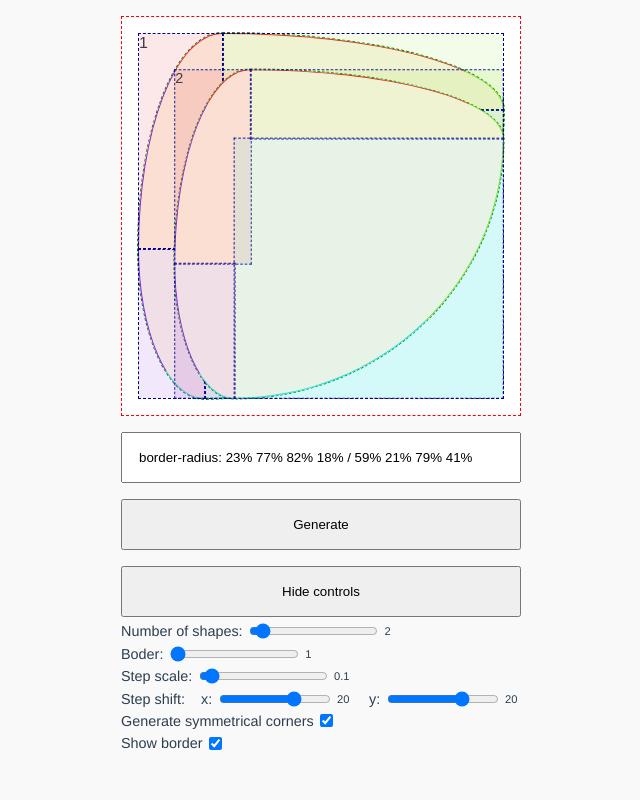
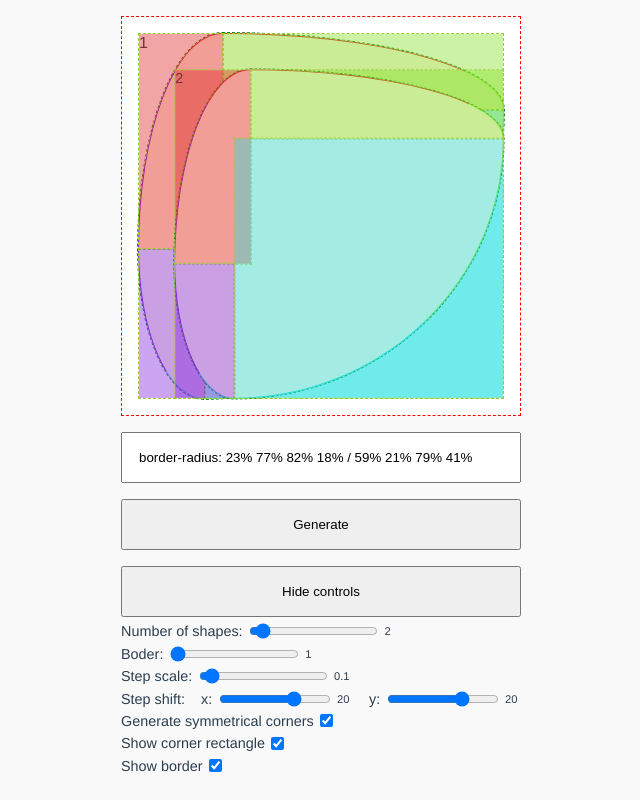
Before and after one commit to maxzz/border-radius-generator, a Vue app: page / in a window 1280 px wide. Shown: the whole page, without its empty margins (319-959 px from the left). Built offline with nearby package versions, Linux system fonts and the light colour scheme.

Commit message:
feature: add show/hide corners boxes

```diff
--- a/src/App.vue
+++ b/src/App.vue
@@ -5,14 +5,17 @@
                 :style="{
                     borderRadius: generatedCss,
                     backgroundColor: options.shapes == 1 ? 'red' : 'oldlace',
+                    outline: options.showRects ? '1px dashed green' : 'none',
                     transform: getItemTransform(item)
                 }"
                 :class="{'bubba-borders': options.showBorder}"
             >
-                <div class="bubba-marker" :style="{width: corners[0], height: corners[4], top: '0', left: '0'}" :title="`${corners[0]}, ${corners[4]}`"> </div>
-                <div class="bubba-marker" :style="{width: corners[1], height: corners[5], top: '0', right: '0'}"></div>
-                <div class="bubba-marker" :style="{width: corners[2], height: corners[6], bottom: '0', right: '0'}"></div>
-                <div class="bubba-marker" :style="{width: corners[3], height: corners[7], bottom: '0', left: '0'}"></div>
+                <template v-if="options.showRects">
+                    <div class="bubba-marker" :style="{width: corners[0], height: corners[4], top: '0', left: '0'}" :title="`${corners[0]}, ${corners[4]}`"> </div>
+                    <div class="bubba-marker" :style="{width: corners[1], height: corners[5], top: '0', right: '0'}"></div>
+                    <div class="bubba-marker" :style="{width: corners[2], height: corners[6], bottom: '0', right: '0'}"></div>
+                    <div class="bubba-marker" :style="{width: corners[3], height: corners[7], bottom: '0', left: '0'}"></div>
+                </template>
 
                 <span v-if="options.showBorder">{{item}}</span>
             </div>
@@ -46,6 +49,10 @@
 
                 <div class="control-row">
                     <label>Generate symmetrical corners<input type="checkbox" v-model="options.symmetrical"></label>
+                </div>
+
+                <div class="control-row">
+                    <label>Show corner rectangle<input type="checkbox" v-model="options.showRects"></label>
                 </div>
 
                 <div class="control-row">
@@ -111,6 +118,7 @@
                 shiftY: 20,
                 showBorder: true,
                 showControls: true,
+                showRects: true,
                 symmetrical: true,
             });
 
@@ -185,17 +193,14 @@
 
         transition: 1s border-radius;
         margin: 1rem;
-
-        outline: 1px dashed green;
     }
 
     .bubba-marker {
         position: absolute;
-        //background-color: rgba(238, 130, 238, 0.226);
-        outline: 1px dashed darkblue;
+        outline: 1px dashed yellowgreen;
     }
 
-    $marker-opacity: .9;
+    $marker-opacity: .6;
 
     .bubba-marker:nth-child(1) {
         background-color: transparentize($border-tl, $marker-opacity);
```
Also changed, not shown: src/assets/renders/2020-12-17_2-51-34.png (added), 1 other file (tests, documents, lock files or other folders).
